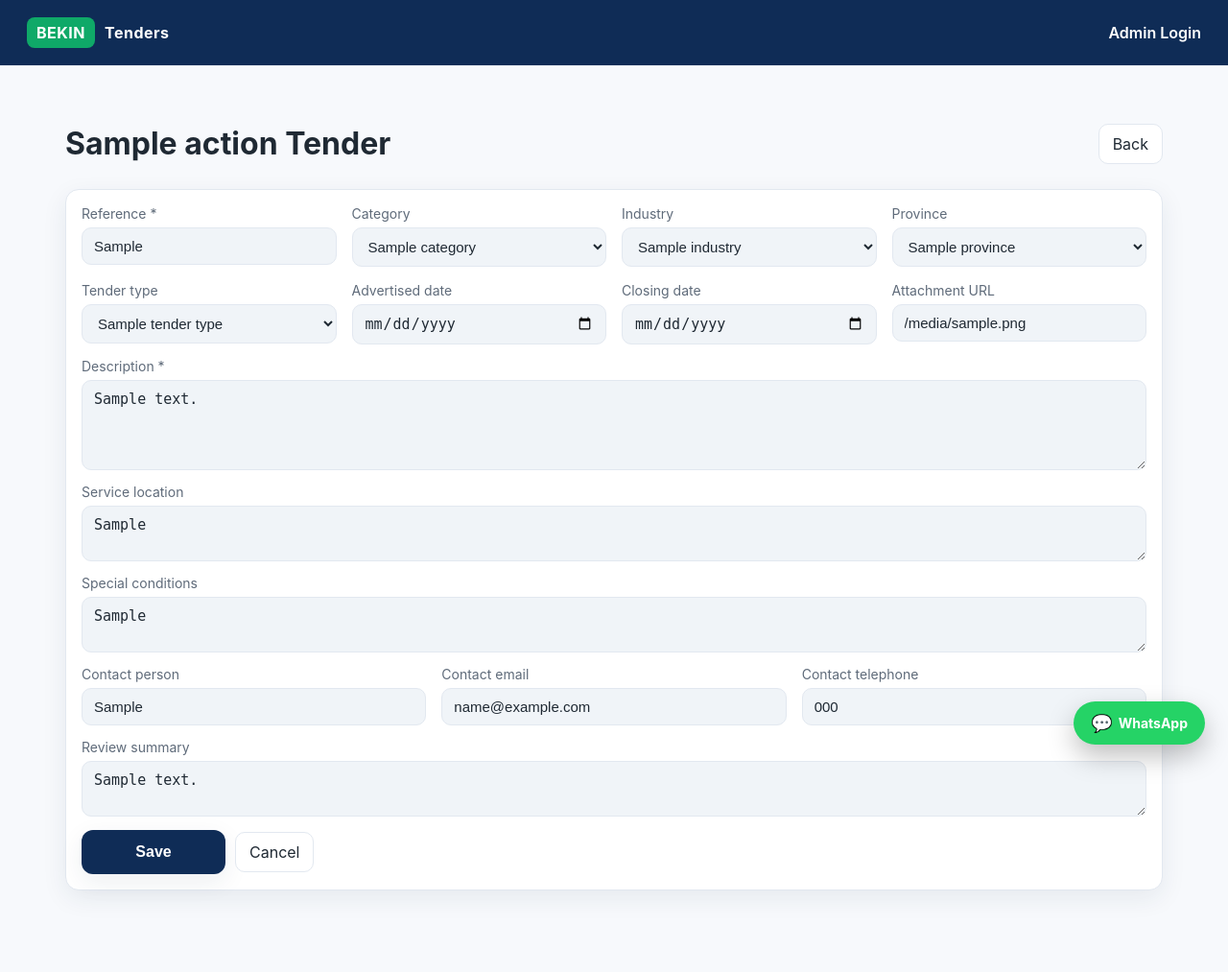
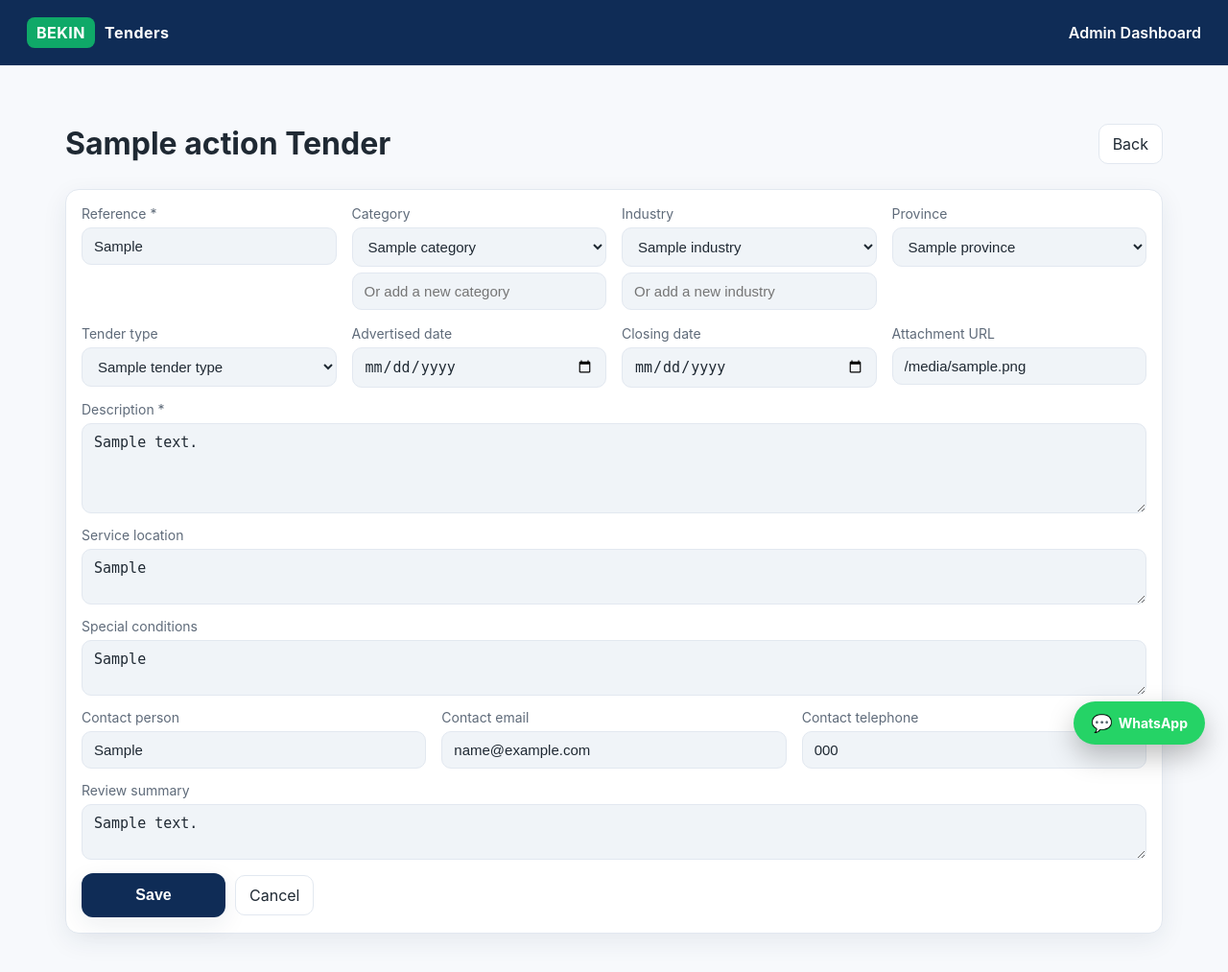
Before and after one commit to dadwert90-boop/BekinTenders, a Flask app: template templates/admin_form.html in a window 1280 px wide. Shown: the top 1013 px of the page at 96% size. Run offline with Flask 3, Linux system fonts and the light colour scheme; the template is opened without the code that fills it: most values are stand-ins (such as "Sample title", 1, 10 or a date in 2020); some libraries are stand-ins or nearby versions.

Commit message:
Allow creating category/industry on tender form

```diff
--- a/app.py
+++ b/app.py
@@ -867,6 +867,36 @@ def month_start_today() -> datetime.date:
     return datetime.date(today.year, today.month, 1)
 
 
+def ensure_category(db: Session, name: str) -> int:
+    cleaned = name.strip()
+    if not cleaned:
+        raise ValueError("Category name is required")
+    existing = db.scalars(
+        select(TenderCategory).filter(func.lower(TenderCategory.name) == cleaned.lower())
+    ).one_or_none()
+    if existing:
+        return existing.tender_category_id
+    category = TenderCategory(name=cleaned)
+    db.add(category)
+    db.flush()
+    return category.tender_category_id
+
+
+def ensure_industry(db: Session, name: str) -> int:
+    cleaned = name.strip()
+    if not cleaned:
+        raise ValueError("Industry name is required")
+    existing = db.scalars(
+        select(Industry).filter(func.lower(Industry.name) == cleaned.lower())
+    ).one_or_none()
+    if existing:
+        return existing.industry_id
+    industry = Industry(name=cleaned)
+    db.add(industry)
+    db.flush()
+    return industry.industry_id
+
+
 def upsert_tender(db: Session, tender_id: Optional[str], form: Dict[str, Any]) -> str:
     """Insert or update a tender based on tender_id."""
     payload = {
@@ -1195,8 +1225,14 @@ def admin_industry_delete(industry_id: int):
 @admin_required
 def admin_new_tender():
     if request.method == "POST":
-        form = request.form
+        form = request.form.to_dict()
         with get_session() as db:
+            new_category = (form.get("new_category") or "").strip()
+            new_industry = (form.get("new_industry") or "").strip()
+            if new_category:
+                form["category"] = str(ensure_category(db, new_category))
+            if new_industry:
+                form["industry"] = str(ensure_industry(db, new_industry))
             tid = upsert_tender(db, None, form)
             db.commit()
         return redirect(url_for("admin_index", run=1))
@@ -1211,7 +1247,13 @@ def admin_new_tender():
 def admin_edit_tender(tender_id: str):
     with get_session() as db:
         if request.method == "POST":
-            form = request.form
+            form = request.form.to_dict()
+            new_category = (form.get("new_category") or "").strip()
+            new_industry = (form.get("new_industry") or "").strip()
+            if new_category:
+                form["category"] = str(ensure_category(db, new_category))
+            if new_industry:
+                form["industry"] = str(ensure_industry(db, new_industry))
             upsert_tender(db, tender_id, form)
             db.commit()
             return redirect(url_for("admin_index", run=1))
--- a/static/styles.css
+++ b/static/styles.css
@@ -190,6 +190,7 @@ button {
   font-size: 15px;
   color: var(--text);
 }
+.admin-form label input + input { margin-top: 8px; }
 .admin-form textarea { resize: vertical; }
 
 .apply-banner {
--- a/templates/admin_form.html
+++ b/templates/admin_form.html
@@ -22,6 +22,7 @@
             <option value="{{ c.id }}" {% if tender and tender.tender_category_id == c.id %}selected{% endif %}>{{ c.name }}</option>
           {% endfor %}
         </select>
+        <input type="text" name="new_category" placeholder="Or add a new category">
       </label>
       <label>
         <span>Industry</span>
@@ -31,6 +32,7 @@
             <option value="{{ i.id }}" {% if tender and tender.industry_id == i.id %}selected{% endif %}>{{ i.name }}</option>
           {% endfor %}
         </select>
+        <input type="text" name="new_industry" placeholder="Or add a new industry">
       </label>
       <label>
         <span>Province</span>
--- a/templates/base.html
+++ b/templates/base.html
@@ -24,7 +24,7 @@
       <a href="{{ url_for('admin_taxonomy') }}">Categories & Industries</a>
       <a href="{{ url_for('admin_logout') }}">Log out</a>
     {% else %}
-      <a href="{{ url_for('admin_login') }}">Admin Login</a>
+      <a href="{{ url_for('admin_login') }}">Admin Dashboard</a>
     {% endif %}
   </nav>
   </header>
```
